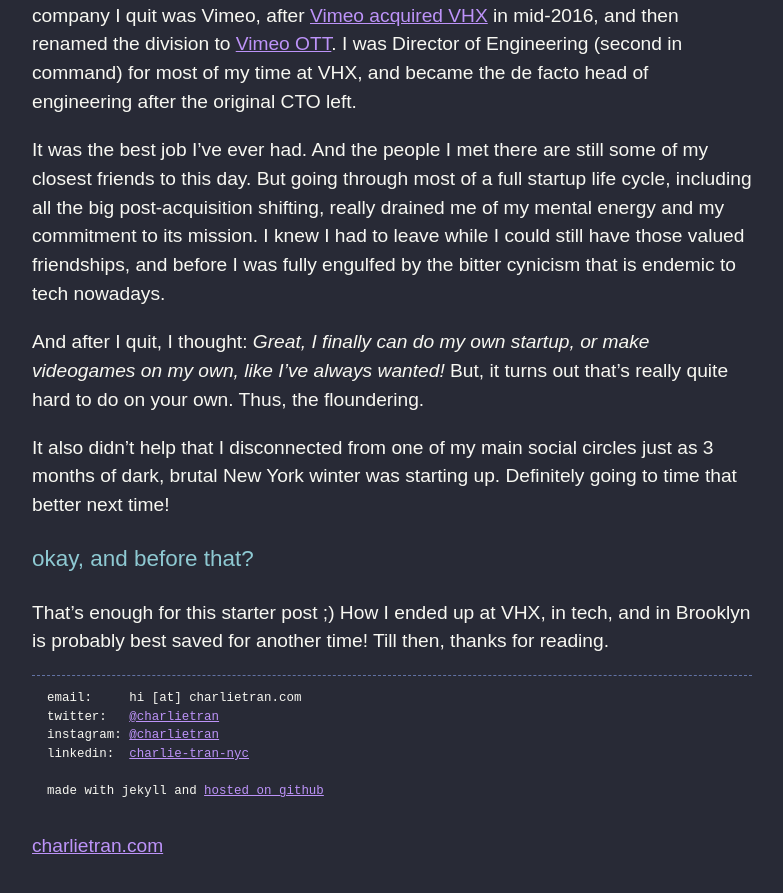
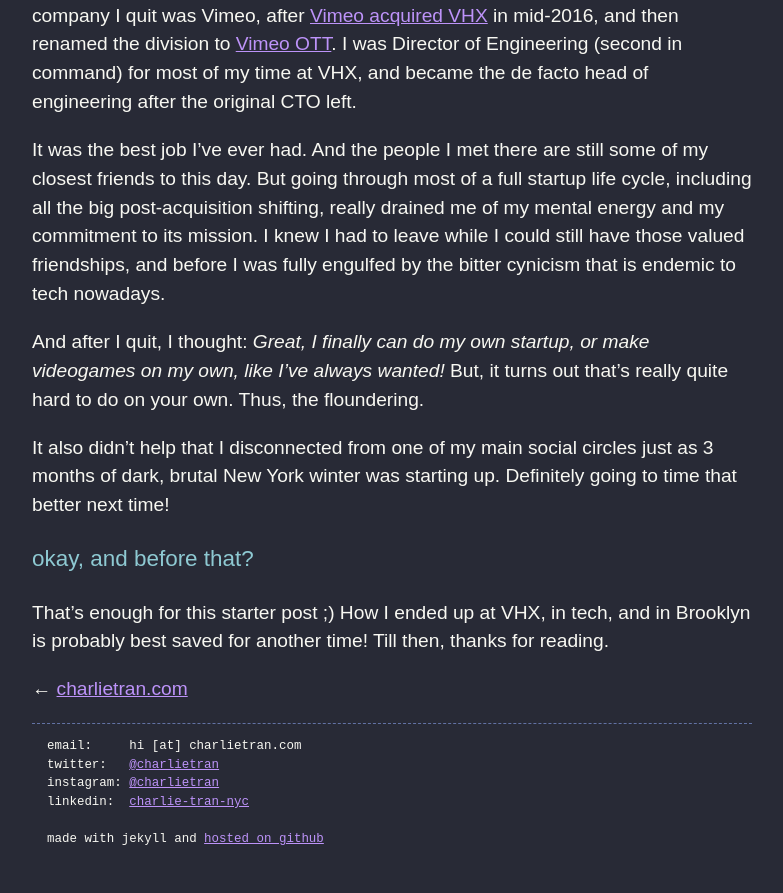
Before and after one commit to charlietran/charlietran.github.io, a Jekyll site: the page built from _posts/2018-10-01-starting-by-looking-backwards.md, in a window 1280 px wide and 900 px high, scrolled down 1258 px. Shown: the top 893 px of the window, without its empty margins (248-1031 px from the left). Built offline with Jekyll 4.4.1, drawn with Linux system fonts in a browser that asks for light colours; some web fonts are replaced.

Commit message:
More style/layout tweaks

```diff
--- a/_includes/footer.html
+++ b/_includes/footer.html
@@ -8,5 +8,3 @@
   made with jekyll and <a href="https://github.com/charlietran/charlietran.github.io">hosted on github</a>
   </pre>
 </footer>
-
-<a href="/">charlietran.com</a>
--- a/_layouts/home.html
+++ b/_layouts/home.html
@@ -6,10 +6,12 @@
 
 {%- if site.posts.size > 0 -%}
 <section>
-  <h3 class="post-list-heading">Blog Posts</h3>
   <!--
   (<a href="{{ "/feed.xml" | relative_url }}">RSS feed</a>)
   -->
+  <p>
+    <strong>Posts</strong>
+  </p>
   <ul class="post-list">
     {%- for post in site.posts -%}
     <li>
--- a/_layouts/post.html
+++ b/_layouts/post.html
@@ -16,9 +16,8 @@
     {{ content }}
   </div>
 
-  {%- if site.disqus.shortname -%}
-    {%- include disqus_comments.html -%}
-  {%- endif -%}
-
+  <p>
+    &larr; <a href="/">charlietran.com</a>
+  </p>
   <a class="u-url" href="{{ page.url | relative_url }}" hidden></a>
 </article>
```
